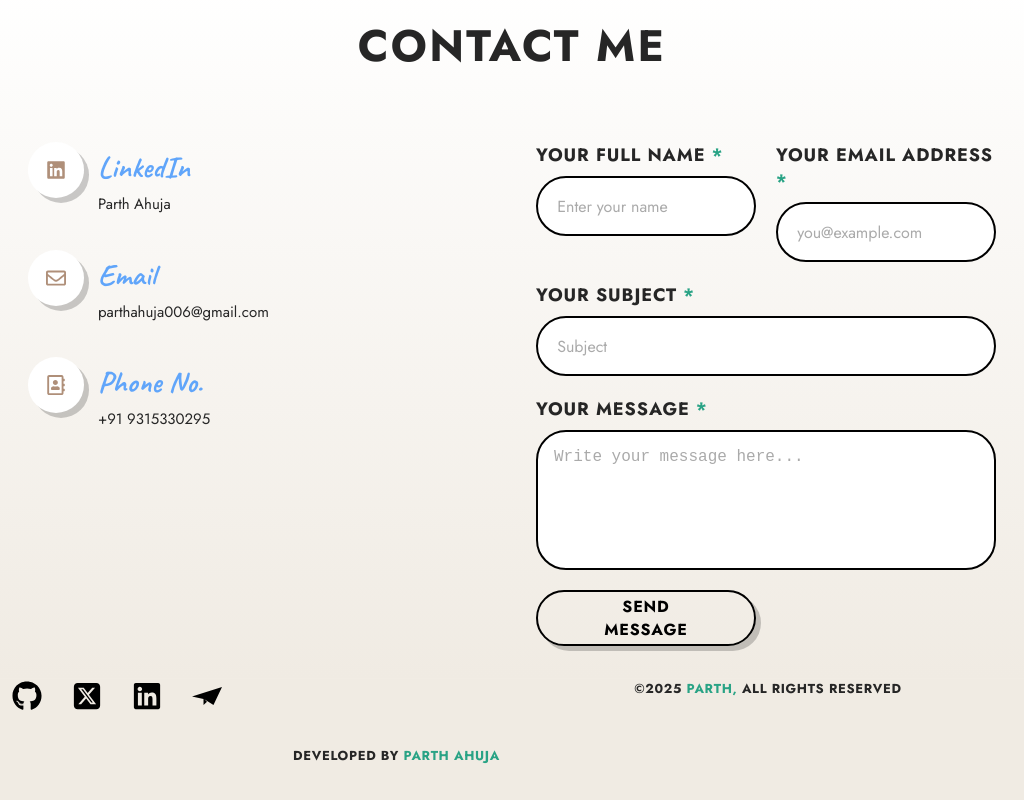
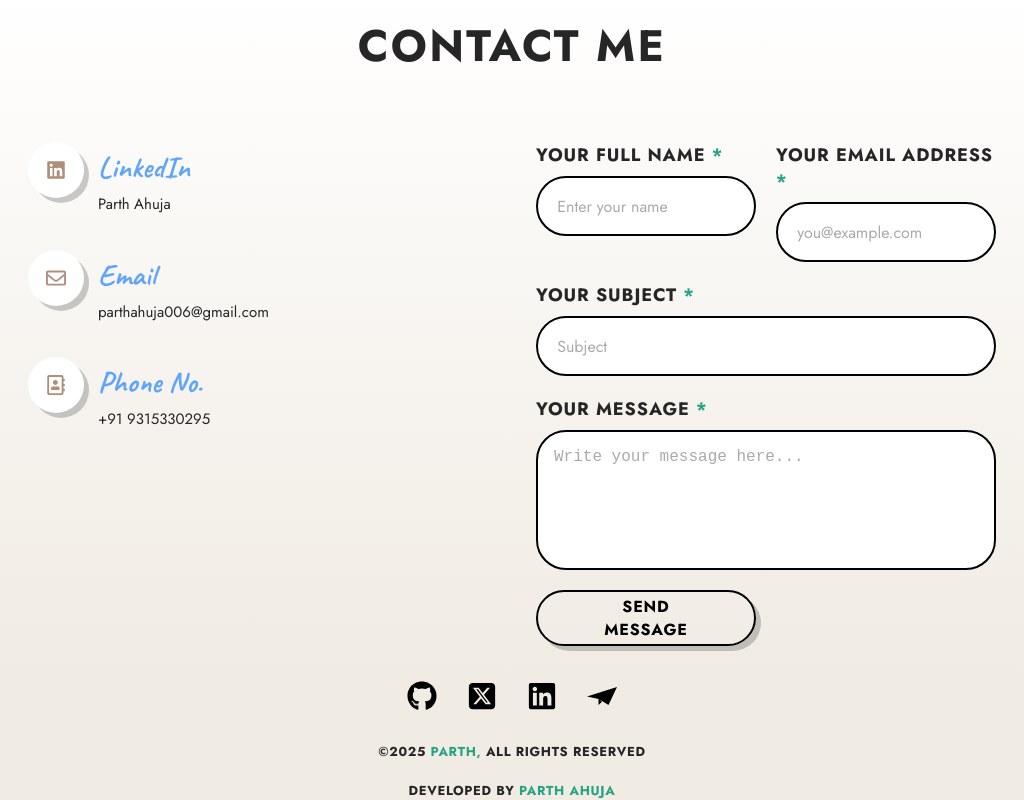
Before and after one commit to ParthAhuja4/parth-portfolio, a React (Vite) app: page / in a window 1024 px wide. Shown: the part 4653-5453 px from the top of the page. Before the commit the page ends 5418 px from the top, so only its background shows below. Built offline with nearby package versions, Linux system fonts and the light colour scheme.

Commit message:
responsive footer_2

```diff
--- a/src/components/Footer/Footer.css
+++ b/src/components/Footer/Footer.css
@@ -45,7 +45,7 @@
 }
 
 /* Responsive Fixes */
-@media screen and (max-width: 768px) {
+@media screen and (max-width: 1024px) {
   .footer_container {
     grid-template-columns: 1fr;
     row-gap: 20px;
@@ -64,13 +64,3 @@
     align-self: center;
   }
 }
-
-@media screen and (min-width: 769px) and (max-width: 1024px) {
-  .footer_container {
-    grid-template-columns: repeat(2, 1fr);
-  }
-
-  .copyright:nth-child(3) {
-    justify-self: flex-end;
-  }
-}
```
